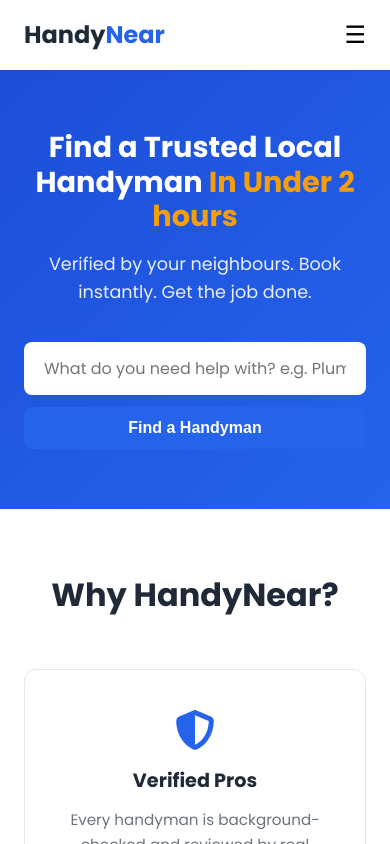
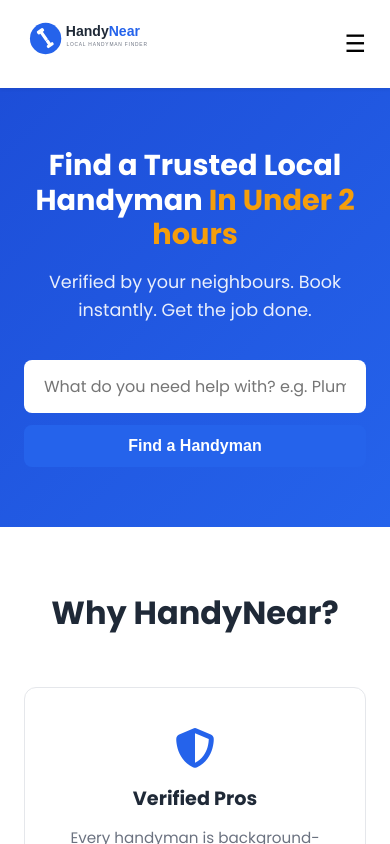
Before and after one commit to Akipxxy/handynear, a React (Create React App) app: page / in a window 390 px wide. Shown: the top 844 px of the page. Built offline with nearby package versions, Linux system fonts and the light colour scheme.

Commit message:
Updated handynear logo

```diff
--- a/src/components/Navbar.js
+++ b/src/components/Navbar.js
@@ -1,12 +1,11 @@
 import React from 'react';
 import { Link } from 'react-router-dom';
-
-//Navigation bar to be used across all pages
+import logo from '../images/logo.svg';//Navigation bar to be used across all pages
 const Navbar = () => {
   return (
     <nav className="navbar">
       <Link to="/" className="logo">
-        Handy<span>Near</span>
+        <img src={logo} alt="HandyNear Logo" />
       </Link>
       <ul className="nav-links">
         <li><Link to="/">Home</Link></li>
--- a/src/pages/css/style.css
+++ b/src/pages/css/style.css
@@ -155,4 +155,8 @@
     .hamburger {
         display: block;
     }
+    .logo img {
+    height: 45px;
+    width: auto;
+    }
 }
```
Also changed, not shown: src/images/logo.svg (added), 1 other file (tests, documents, lock files or other folders).
